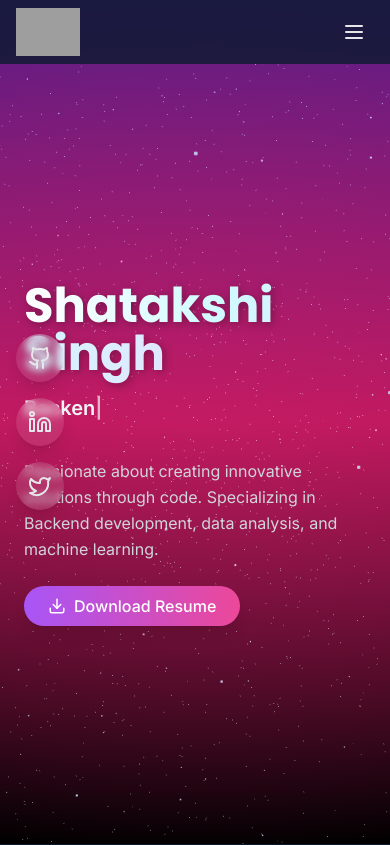
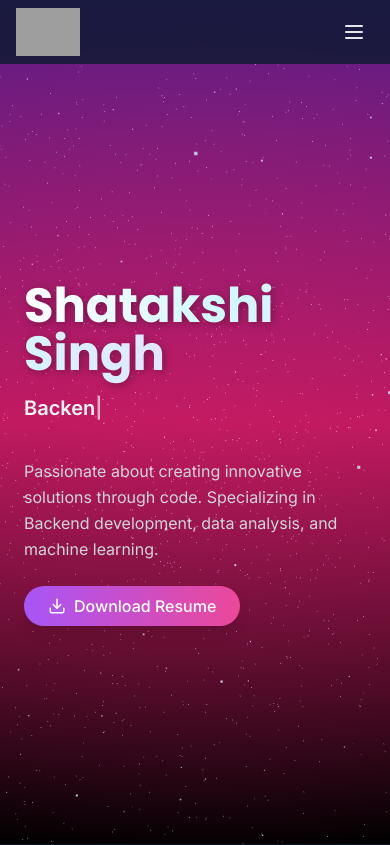
Before and after one commit to shatakshisingh28/Shatakshi_Portfolio, a React (Vite) app: page / in a window 390 px wide. Shown: the top 845 px of the page. Built offline with nearby package versions, Linux system fonts and the light colour scheme; grey boxes are pictures that could not be loaded.

Commit message:
Update App.tsx

```diff
--- a/src/App.tsx
+++ b/src/App.tsx
@@ -61,7 +61,8 @@ function App() {
         </AnimatePresence>
       </button> */}
 
-      <div className="fixed left-4 top-1/2 -translate-y-1/2 space-y-4 z-50">
+      {/* Social buttons - Hidden on small screens */}
+      <div className="fixed left-4 top-1/2 -translate-y-1/2 space-y-4 z-50 hidden md:block">
         <SocialButton href="https://github.com/shatakshisingh28" icon={<Github />} label="GitHub" />
         <SocialButton href="https://www.linkedin.com/in/shatakshi-singh-256625219?utm_source=share&utm_campaign=share_via&utm_content=profile&utm_medium=android_app" icon={<Linkedin />} label="LinkedIn" />
         <SocialButton href="https://x.com/i/flow/login?redirect_after_login=%2FShatakshis28" icon={<Twitter />} label="Twitter" />
```
